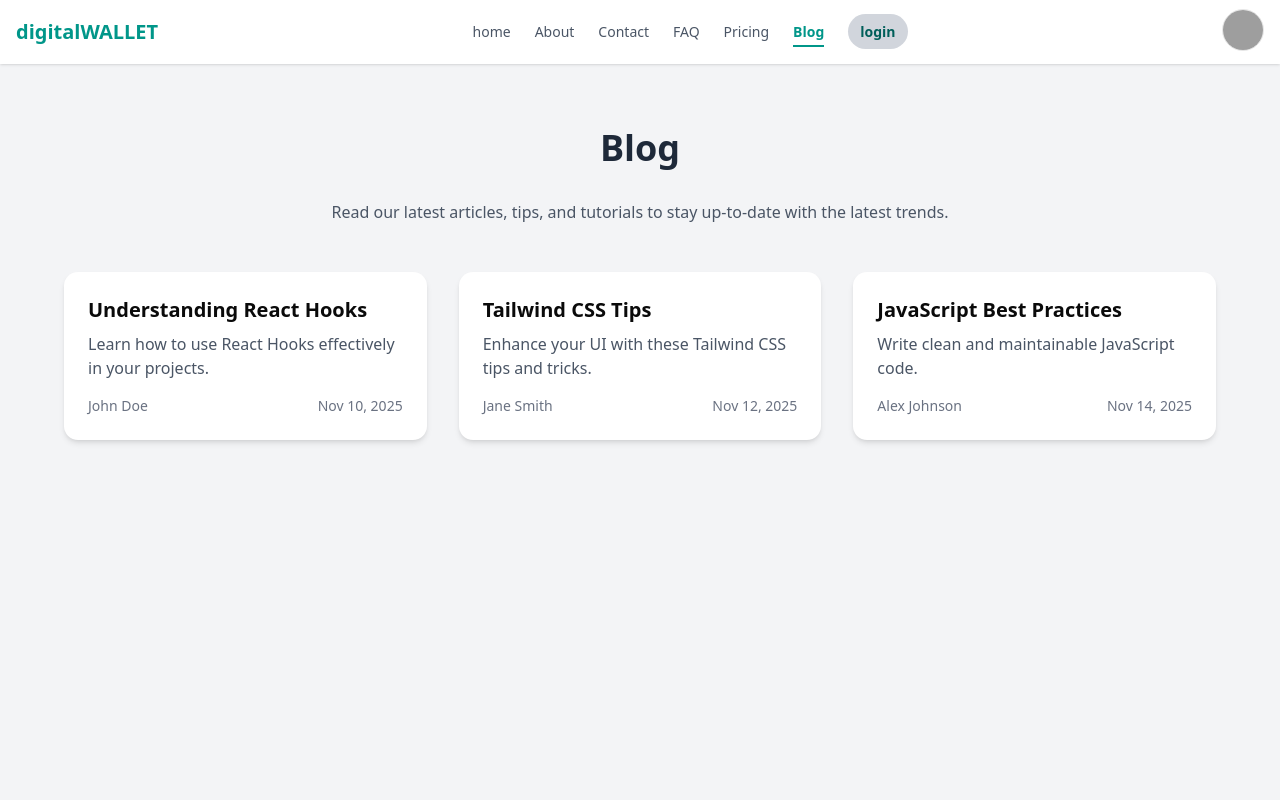
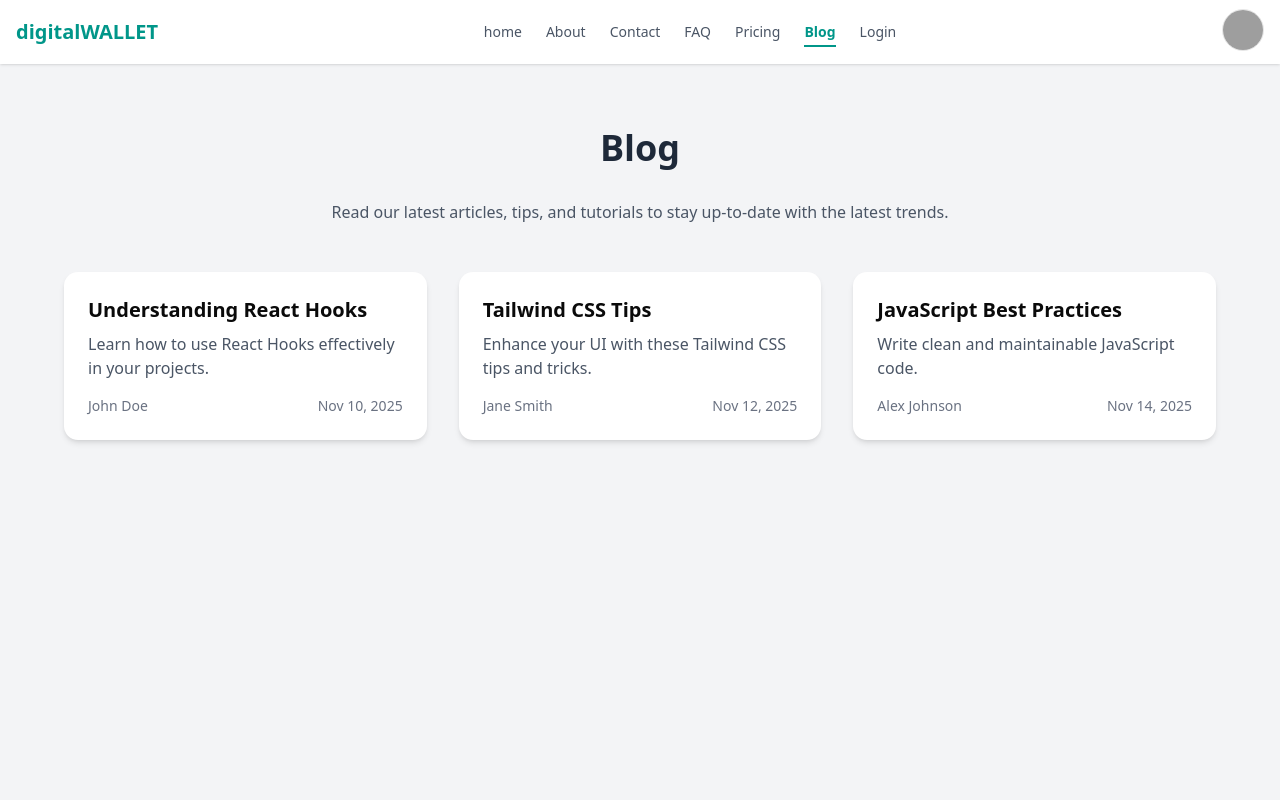
Before and after one commit to Joynal-Abedin85/client-digital-wallet, a React (Vite) app: page /blog in a window 1280 px wide. Shown: the top 800 px of the page. Built offline with nearby package versions, Linux system fonts and the light colour scheme; grey boxes are pictures that could not be loaded.

Commit message:
add nav design

```diff
--- a/src/components/Navbar.tsx
+++ b/src/components/Navbar.tsx
@@ -1,4 +1,6 @@
+import type { RootState } from "@/redux/store";
 import { useState } from "react";
+import { useSelector } from "react-redux";
 import { Link, useLocation, useNavigate } from "react-router";
 import { toast } from "sonner";
 
@@ -7,6 +9,9 @@ const Navbar = () => {
   const [isProfileOpen, setIsProfileOpen] = useState(false);
   const navigate = useNavigate();
     const location = useLocation(); // <-- current route ধরবে
+
+  const user = useSelector((state: RootState) => state.auth.user);
+
 
 
   // Menu items
@@ -17,7 +22,9 @@ const Navbar = () => {
     { label: "FAQ", path: "/faq" },
     { label: "Pricing", path: "/pricing" },
     { label: "Blog", path: "/blog" },
-    { label: "login", path: "/login" , className: "text-blue-600"},
+      ...(!user
+    ? [{ label: "Login", path: "/login", className: "text-blue-600" }]
+    : []),
   ];
 
     const isActiveRoute = (path: string) => {
--- a/src/pages/user/Userdashboard.tsx
+++ b/src/pages/user/Userdashboard.tsx
@@ -14,7 +14,7 @@ const UserDashboard = () => {
     <div className="p-6">
       <h1 className="text-xl font-bold">Welcome, {user.name}</h1>
       <p>Email: {user.email}</p>
-      <p>ID: {user.id}</p>
+      <p>ID: {user._id}</p>
 
       <h2 className="mt-4 text-lg font-semibold">Wallet Info</h2>
       <p>Balance: {data?.data?.balance}</p>
--- a/src/redux/baseapi.ts
+++ b/src/redux/baseapi.ts
@@ -5,7 +5,7 @@ import { fetchBaseQuery } from "@reduxjs/toolkit/query/react"
  export const baseApi = createApi({
     reducerPath: "baseApi",
       baseQuery: fetchBaseQuery({
-    baseUrl: "https://digital-wallet-backend-wclc.onrender.com",
+    baseUrl: "https://digital-wallet-backend-omega.vercel.app",
     prepareHeaders: (headers) => {
       const token = localStorage.getItem("token");
       if (token) {
```
Also changed, not shown: 1 other file (tests, documents, lock files or other folders).
